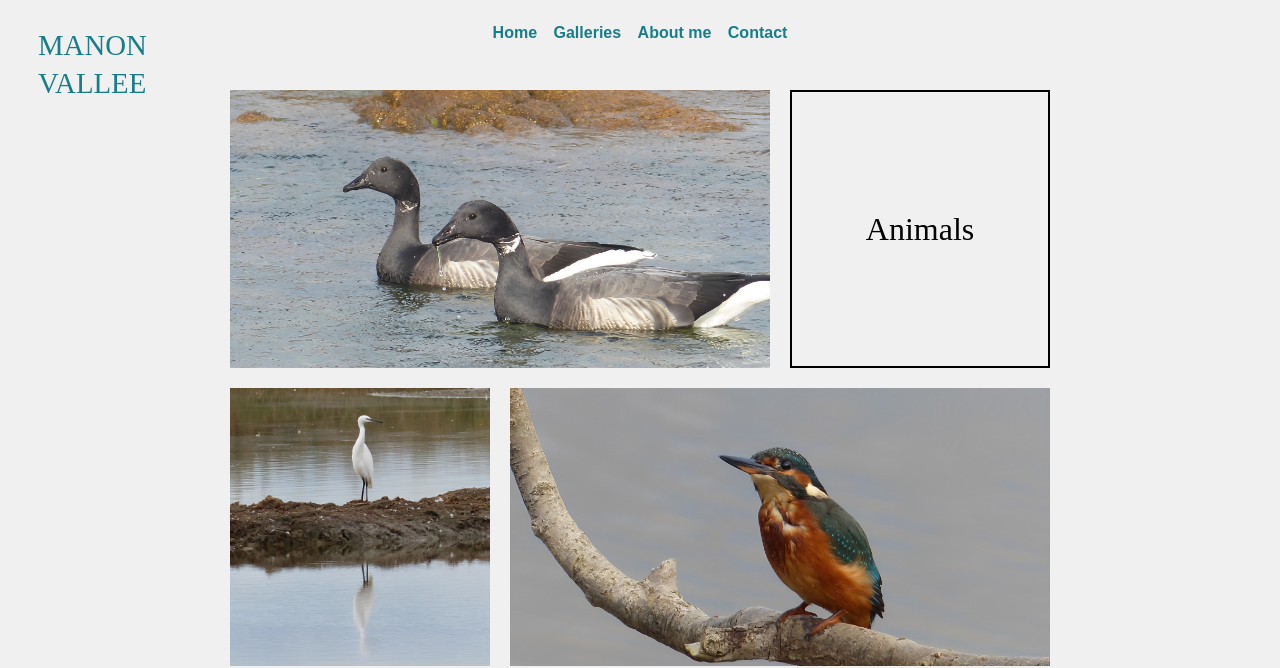
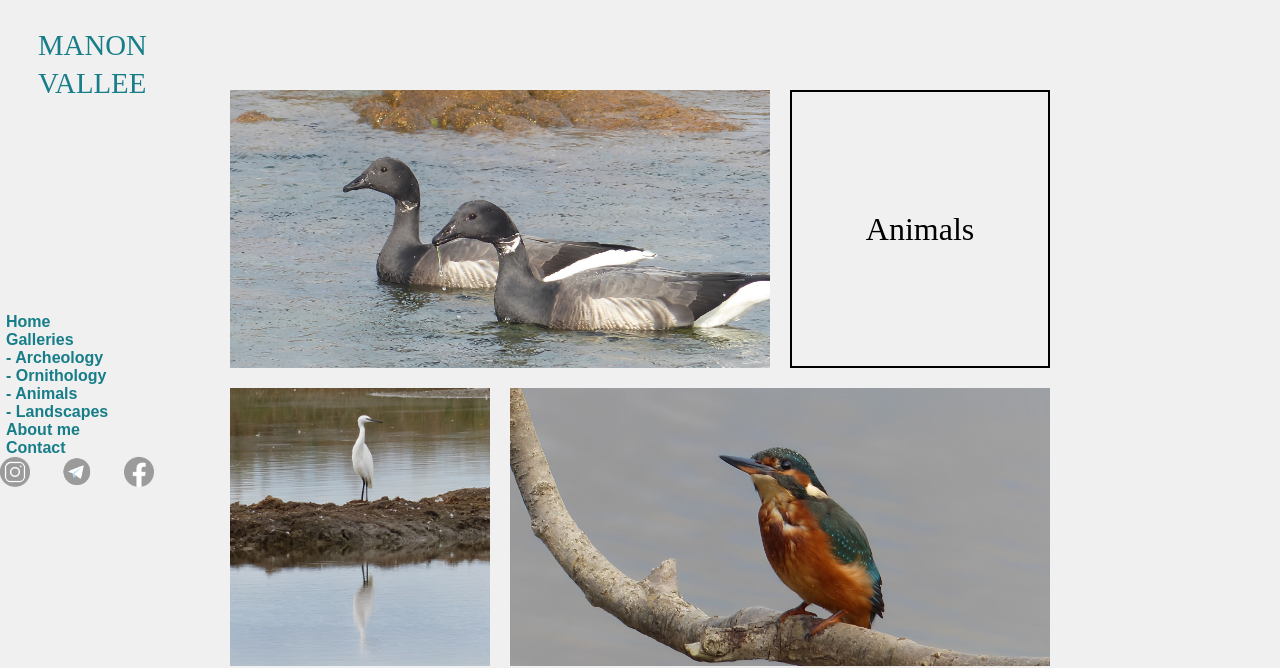
Before and after one commit to vacho35/portfolioManon, a plain HTML site: page animalsGallery.html in a window 1280 px wide. Shown: the top 668 px of the page. Drawn offline with nearby package versions, Linux system fonts and the light colour scheme; a web font is replaced by a local one.

Commit message:
debut side bar test

```diff
--- a/CSS/style.gallery.css
+++ b/CSS/style.gallery.css
@@ -61,7 +61,7 @@ header h2 {
   font-weight: 400;
   line-height: 38px;
 }
-.nav-title a {
+header .nav-title a {
   position: relative;
   display: inline-block;
 }
@@ -72,14 +72,17 @@ header .onglets {
   width: 100%;
   padding: 0 2rem;
 }
-header .sous-onglets a {
+header .sous-onglets {
+  display: none;
+}
+.sous-onglets a {
   font-size: clamp(0.6rem, 1vw + 0.7rem, 1rem);
   position: relative;
   display: inline-block;
   font-weight: 600;
   margin: 0 6px;
 }
-header .sous-onglets a::after {
+.sous-onglets a::after {
   content: "";
   display: block;
   position: absolute;
@@ -94,7 +97,7 @@ header .sous-onglets a::after {
 header .sous-onglets a:hover::after {
   transform: scaleX(1);
 }
-.sous-sous-onglets {
+header .sous-sous-onglets {
   display: none;
 }
 .header__burger {
@@ -113,6 +116,39 @@ header .header__nav__close svg {
   position: absolute;
   top: 16px;
   left: 16px;
+}
+
+
+/* **********************************************        Side Bar        ********************************************** */
+
+
+.side-bar{
+  position: fixed;
+  left: 0;
+  top: 50%;
+  transform: translateY(-50%);
+  text-decoration: none;
+}
+.side-bar a{
+  text-decoration: none;
+  color: var(--primary-color);
+  font-size: clamp(0.6rem, 1vw + 0.7rem, 1rem);
+}
+.side-bar .sous-onglets{
+  display: flex;
+  flex-direction: column;
+}
+.side-bar .sous-sous-onglets{
+  display: flex;
+  flex-direction: column;
+}
+.logos {
+  display: flex;
+  gap: 2rem;
+}
+.logos img {
+  width: 30px;
+  height: auto;
 }
 
 /* ********************************************        Section 1  Hero       ********************************************* */
--- a/animalsGallery.html
+++ b/animalsGallery.html
@@ -89,6 +89,39 @@
       </div>
     </main>
 
+    <!-- ********************* SideBarre ******************* -->
+
+    <div class="side-bar">
+      <div class="sous-onglets">
+        <a href="./index.html" onclick="closeMenuMobile()">Home</a>
+        <a href="./index.html#sec2" onclick="closeMenuMobile()">Galleries</a>
+        <div class="sous-sous-onglets">
+          <a href="#sec2" onclick="closeMenuMobile()">- Archeology</a
+          ><a href="#sec2" onclick="closeMenuMobile()">- Ornithology</a
+          ><a href="#sec2" onclick="closeMenuMobile()">- Animals</a>
+          <a href="#sec2" onclick="closeMenuMobile()">- Landscapes</a>
+        </div>
+        <a href="./index.html#sec3" onclick="closeMenuMobile()">About me</a>
+        <a href="./index.html#sec4" onclick="closeMenuMobile()">Contact</a>
+      </div>
+      <div class="social-network logos">
+        <img
+          class="logo1"
+          src="/ressources/rs/instaGrey.png"
+          alt="logo instagram"
+        />
+        <img
+          class="logo2"
+          src="/ressources/rs/telegramGrey.png"
+          alt="logo telegram"
+        />
+        <img
+          class="logo3"
+          src="/ressources/rs/facebookGrey.png"
+          alt="logo facebook"
+        />
+      </div>
+    </div>
     <!-- ********************* Main ******************* -->
 
     <div id="popup-bg">
```
Also changed, not shown: index.html (+4 -4 lines).
